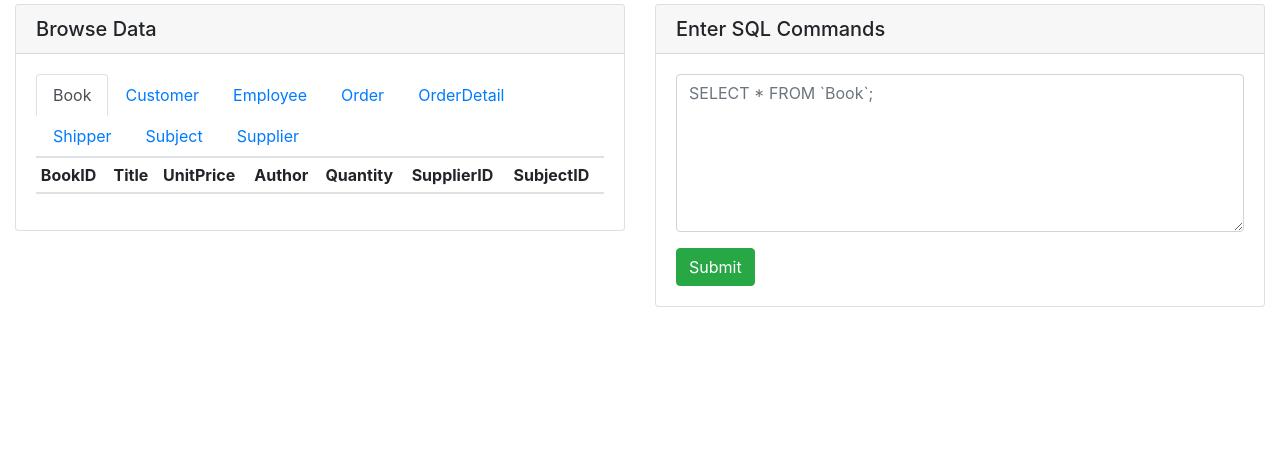
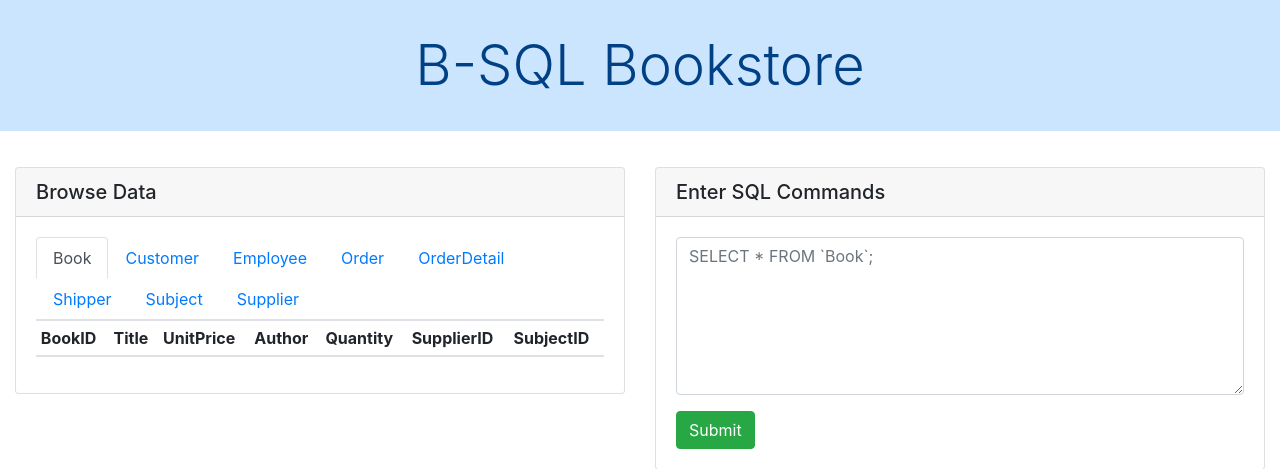
Before and after one commit to willcoughlin/comp5120, a PHP site: page / in a window 1280 px wide. Shown: the top 469 px of the page. Run offline with PHP 8.4, Linux system fonts and the light colour scheme; data that the repository does not hold is empty; some libraries are stand-ins or nearby versions.

Commit message:
Update index.php

```diff
--- a/src/index.php
+++ b/src/index.php
@@ -33,10 +33,29 @@ $suppliers = $conn->query("SELECT * FROM `Supplier`");
 
     <!-- Bootstrap CSS -->
     <link rel="stylesheet" href="https://cdnjs.cloudflare.com/ajax/libs/twitter-bootstrap/4.3.1/css/bootstrap.min.css">
+    <!-- Font Awesome Pro -->
+    <link href="https://cdn.auburn.edu/assets/fonts/fontawesome-pro-5.10.2-web/css/all.min.css" rel="stylesheet">
 
-    <title>Hello, world!</title>
+    <title>B-SQL Bookstore</title>
+
+    <style>
+        #book2 {
+            transform: scaleX(-1);
+        }
+        /* override the massive padding Bootstrap gives to jumbotrons */
+        .jumbotron {
+            padding: 2rem 1rem !important;
+        }
+    </style>
   </head>
   <body>
+    <div class="jumbotron jumbotron-fluid alert-primary text-center">
+        <div class="container">
+            <span class="fad fa-books display-4"></span>
+            <span class="display-4">B-SQL Bookstore</span>
+            <span class="fad fa-books display-4" id="book2"></span>
+        </div>
+    </div>
     <div class="container-fluid">
         <div class="row">
             <div class="col-md-6">
```
